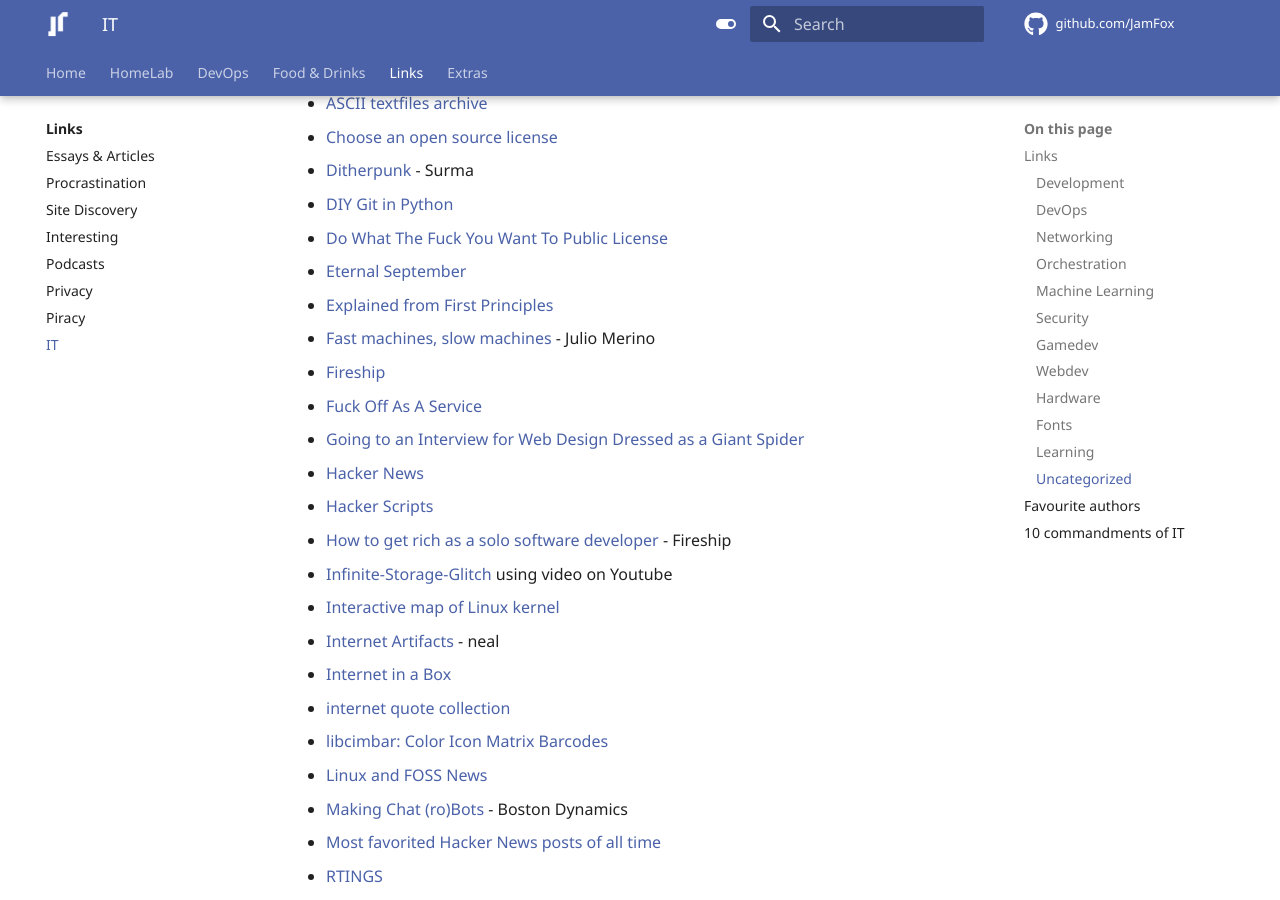
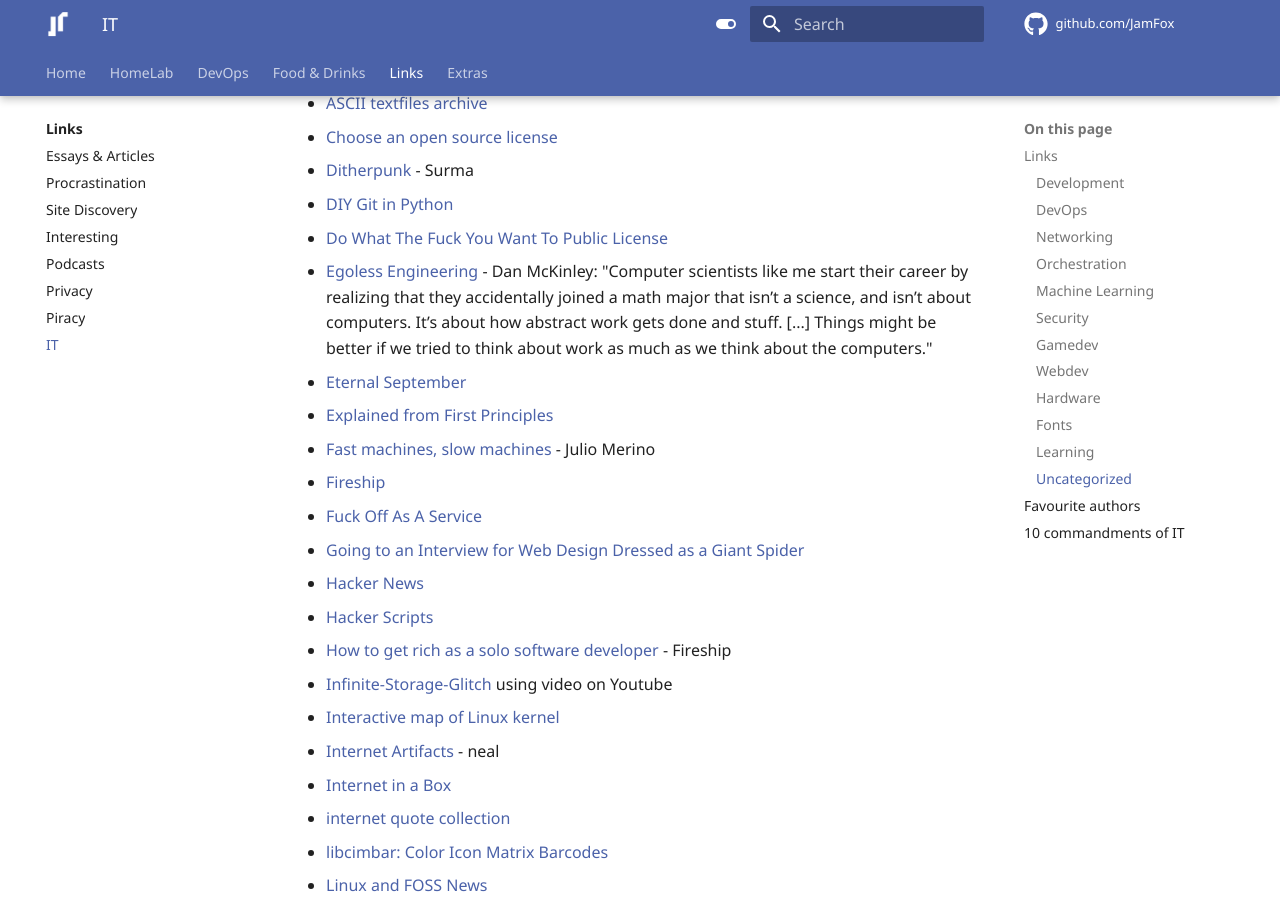
Before and after one commit to JamFox/docs.jamfox.dev, an MkDocs documentation site: the page built from docs/content/links/it.md, in a window 1280 px wide and 900 px high, scrolled down 4166 px. Built offline with MkDocs 1.6.1 and Material for MkDocs 9.7.7, drawn with Linux system fonts in a browser that asks for light colours; comment, search, counter and statistics services are not loaded.

Commit message:
add bucnh of links

```diff
--- a/docs/content/links/it.md
+++ b/docs/content/links/it.md
@@ -129,6 +129,7 @@ title: "IT"
 - [Ditherpunk](https://surma.dev/things/ditherpunk/) - Surma
 - [DIY Git in Python](https://www.leshenko.net/p/ugit)
 - [Do What The Fuck You Want To Public License](http://www.wtfpl.net/about/)
+- [Egoless Engineering](https://egoless.engineering/) - Dan McKinley: "Computer scientists like me start their career by realizing that they accidentally joined a math major that isn’t a science, and isn’t about computers. It’s about how abstract work gets done and stuff. [...] Things might be better if we tried to think about work as much as we think about the computers."
 - [Eternal September](https://en.m.wikipedia.org/wiki/Eternal_September)
 - [Explained from First Principles](https://explained-from-first-principles.com/)
 - [Fast machines, slow machines](https://jmmv.dev/2023/06/fast-machines-slow-machines.html) - Julio Merino
```
Also changed, not shown: docs/content/links/essays.md (+1 -0 lines), docs/content/links/interesting.md (+1 -0 lines), docs/content/links/sites.md (+1 -0 lines).
